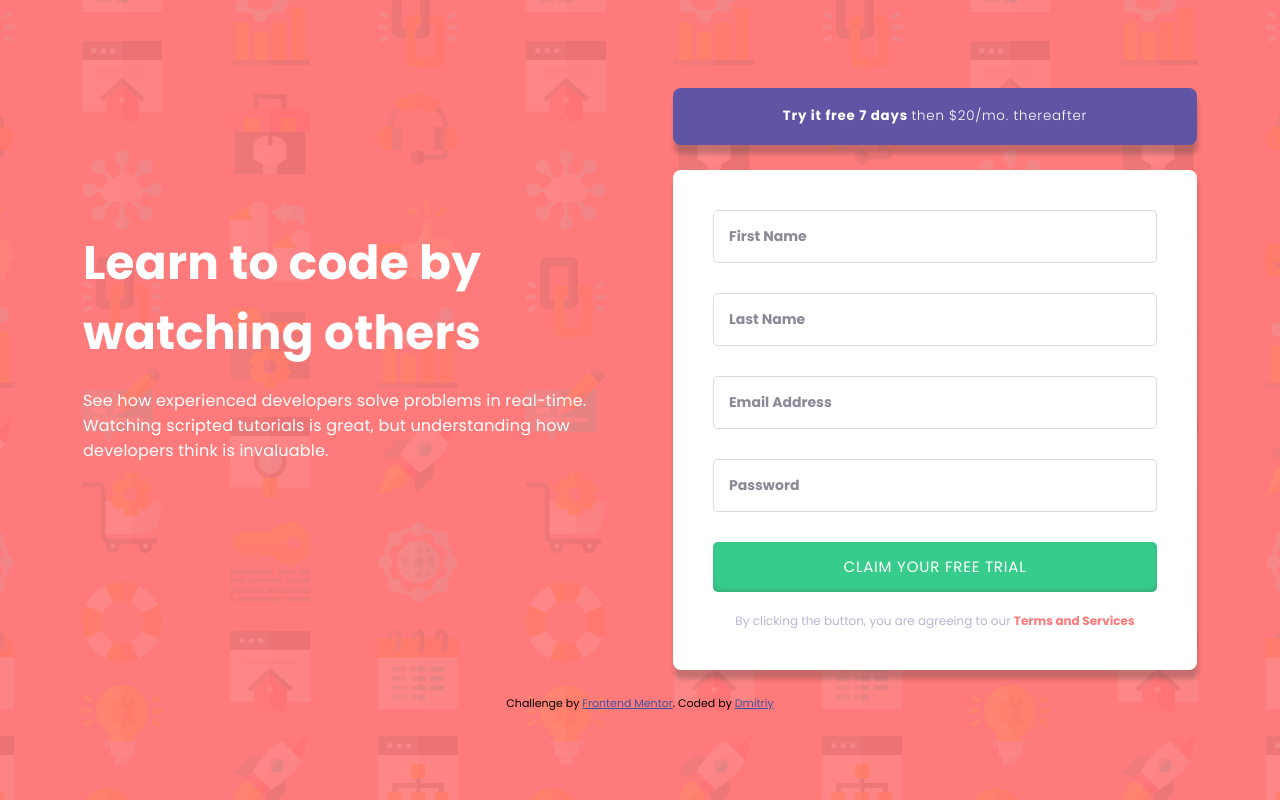
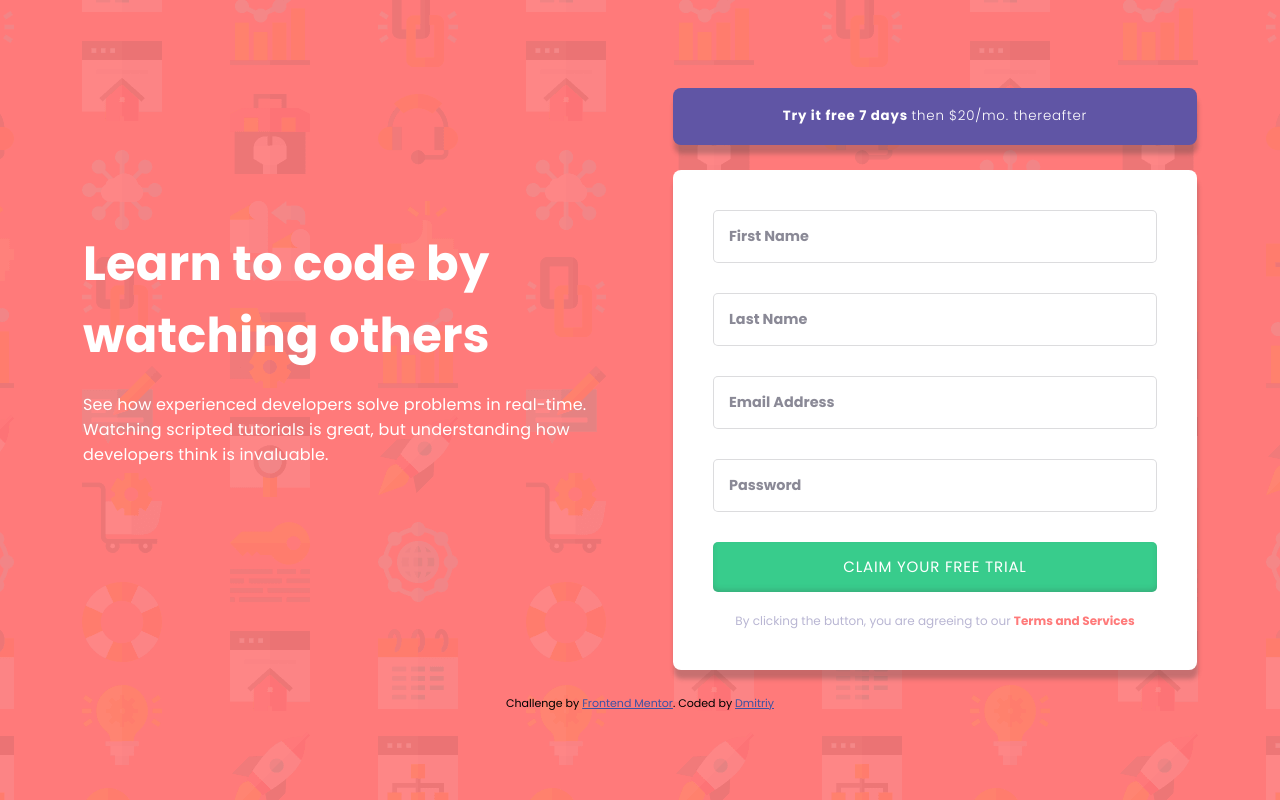
Before and after one commit to Dmitriy24S/sign-up-form-component, a plain HTML site: page index.html in a window 1280 px wide. Drawn offline with Linux system fonts and the light colour scheme.

Commit message:
change font-size to rem

```diff
--- a/style.css
+++ b/style.css
@@ -34,13 +34,13 @@ body {
   letter-spacing: 0.2px;
 }
 .text h1 {
-  font-size: 27px;
+  font-size: 1.69rem;
   margin-bottom: 20px;
   transform: translateX(-100%);
   animation: slideinleft 0.5s ease forwards;
 }
 .text p {
-  font-size: 15px;
+  font-size: 0.94rem;
   transform: translateX(100%);
   animation: slideinright 0.5s ease forwards;
 }
@@ -69,17 +69,17 @@ body {
   outline-color: hsl(248, 32%, 49%);
   caret-color: hsl(248, 32%, 49%);
   font-family: inherit;
-  font-size: 14px;
+  font-size: 0.9rem;
 }
 ::placeholder {
   color: hsla(249, 10%, 39%, 0.719);
   font-family: inherit;
-  font-size: 14px;
+  font-size: 0.9rem;
   font-weight: 700;
 }
 .notice {
   color: hsl(246, 25%, 77%);
-  font-size: 12px;
+  font-size: 0.75rem;
   font-weight: 400;
 }
 .notice a {
@@ -110,7 +110,7 @@ button {
 }
 .submit-for-btn {
   background-color: hsl(154, 59%, 51%);
-  font-size: 15px;
+  font-size: 0.94rem;
   text-transform: uppercase;
   padding: 10px 30px;
   border-radius: 5px;
@@ -136,12 +136,12 @@ button {
 .error-msg {
   color: hsl(0, 100%, 74%);
   text-align: right;
-  font-size: 12px;
+  font-size: 0.75rem;
   font-weight: 400;
 }
 /* footer */
 .attribution {
-  font-size: 11px;
+  font-size: 0.69rem;
   text-align: center;
 }
 .attribution a {
@@ -169,10 +169,10 @@ a:hover {
     margin: 140px 40px 45px 0px;
   }
   .text h1 {
-    font-size: 47px;
+    font-size: 3rem;
   }
   .text p {
-    font-size: 16px;
+    font-size: 1rem;
   }
   /* form desktop */
   .sign-up-form {
```
